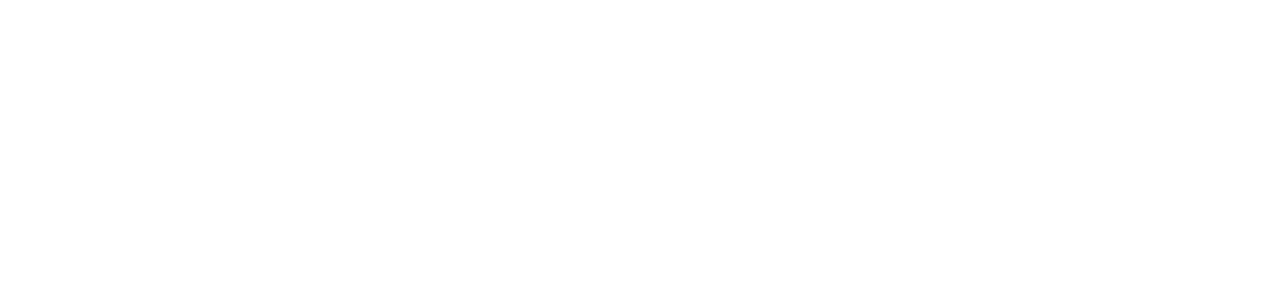
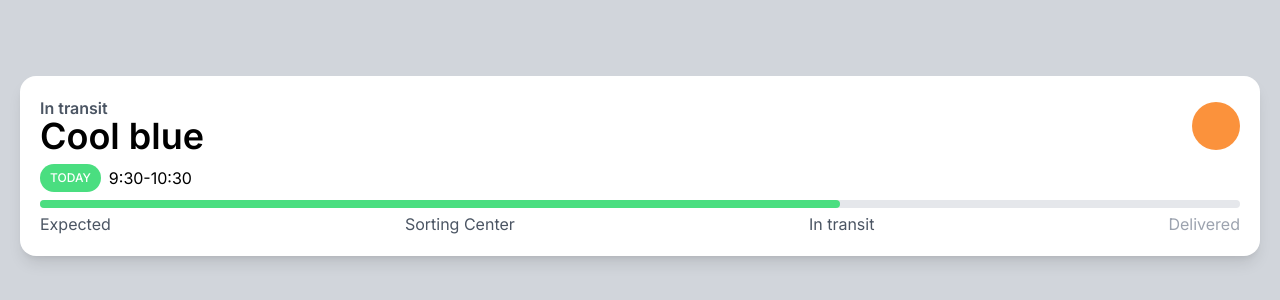
Before and after one commit to schae44/carrot-market, a Next.js app: page / in a window 1280 px wide. Shown: the part 234-534 px from the top of the page. Built offline with nearby package versions, Linux system fonts and the light colour scheme.

Commit message:
tailwind practice

```diff
--- a/app/page.tsx
+++ b/app/page.tsx
@@ -1,3 +1,33 @@
 export default function Home() {
-  return <main></main>;
+  return (
+    <main className="bg-gray-300 h-screen flex items-center justify-center text-black p-5">
+      <div className="bg-white w-full p-5 shadow-lg rounded-2xl">
+        <div className="flex justify-between items-center">
+          <div className="flex flex-col">
+            <span className="text-gray-600 font-semibold -mb-1">
+              In transit
+            </span>
+            <span className="text-4xl font-semibold">Cool blue</span>
+          </div>
+          <div className="size-12 bg-orange-400 rounded-full" />
+        </div>
+        <div className="my-2 flex items-center gap-2">
+          <span className="bg-green-400 text-white uppercase px-2.5 py-1.5 text-xs font-medium rounded-full">
+            Today
+          </span>
+          <span>9:30-10:30</span>
+        </div>
+        <div className="relative">
+          <div className="absolute bg-gray-200 rounded-full w-full h-2" />
+          <div className="absolute bg-green-400 rounded-full w-2/3 h-2" />
+        </div>
+        <div className="flex justify-between items-center mt-5 text-gray-600">
+          <span>Expected</span>
+          <span>Sorting Center</span>
+          <span>In transit</span>
+          <span className="text-gray-400">Delivered</span>
+        </div>
+      </div>
+    </main>
+  );
 }
--- a/tailwind.config.ts
+++ b/tailwind.config.ts
@@ -6,15 +6,7 @@
     "./components/**/*.{js,ts,jsx,tsx,mdx}",
     "./app/**/*.{js,ts,jsx,tsx,mdx}",
   ],
-  theme: {
-    extend: {
-      backgroundImage: {
-        "gradient-radial": "radial-gradient(var(--tw-gradient-stops))",
-        "gradient-conic":
-          "conic-gradient(from 180deg at 50% 50%, var(--tw-gradient-stops))",
-      },
-    },
-  },
+  theme: {},
   plugins: [],
 };
 export default config;
```
